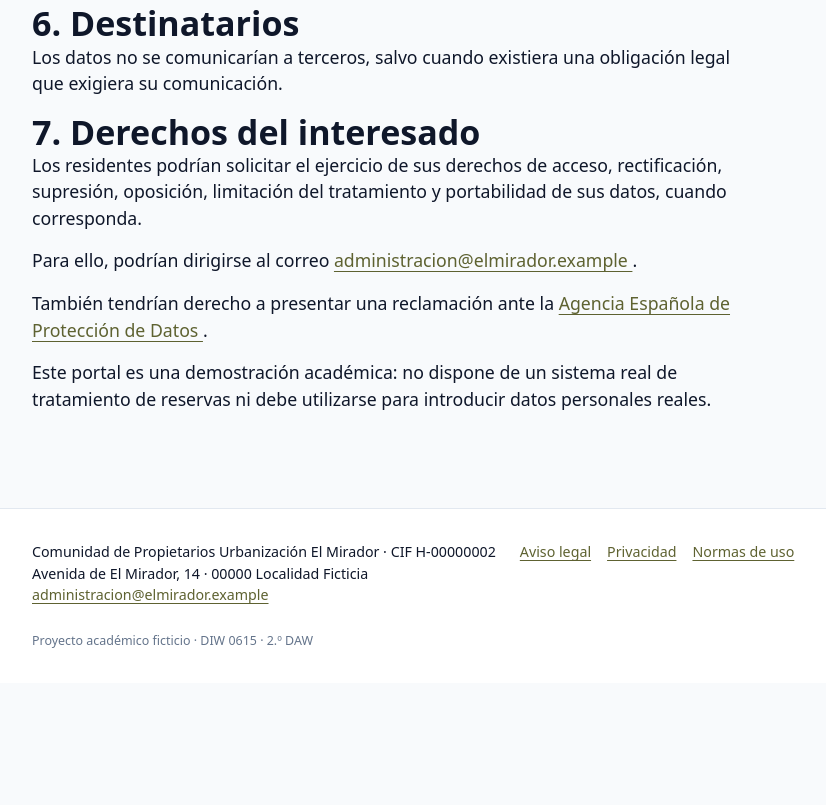
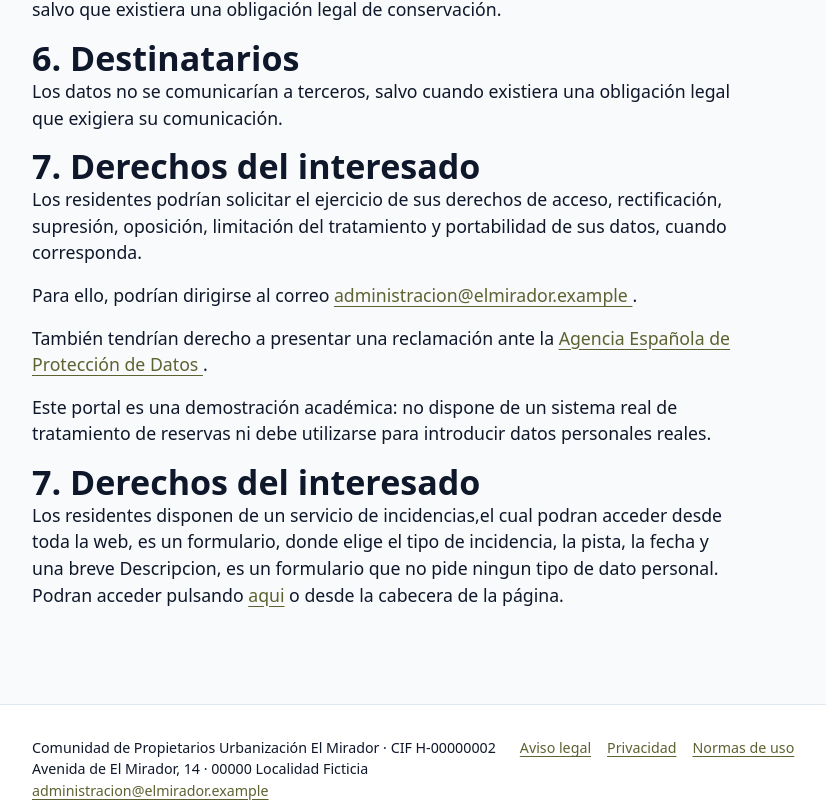
Before and after one commit to HectorAGGA/padelcomunidad, a website: page privacidad.html in a window 1280 px wide. Shown: the part 1521-2326 px from the top of the page, without its empty margins (16-842 px from the left). Before the commit the page ends 2204 px from the top, so only its background shows below. Drawn offline with Linux system fonts and the light colour scheme.

Commit message:
CHECK: pagina de incidencias 2

```diff
--- a/privacidad.html
+++ b/privacidad.html
@@ -55,6 +55,7 @@
           <li><a href="#conservacion">Conservación</a></li>
           <li><a href="#destinatarios">Destinatarios</a></li>
           <li><a href="#derechos">Derechos del interesado</a></li>
+          <li><a href="#incidencias">Servicio de Incidencias</a></li>
         </ol>
       </nav>
 
@@ -190,6 +191,19 @@
           introducir datos personales reales.
         </p>
       </section>
+      <section aria-labelledby="incidencias">
+        <h2 id="incidencias">7. Derechos del interesado</h2>
+
+        <p>
+          Los residentes disponen de un servicio de incidencias,el cual
+          podran acceder desde toda la web, es un formulario, donde elige
+          el tipo de incidencia, la pista, la fecha y una breve Descripcion,
+          es un formulario que no pide ningun tipo de dato personal.
+          Podran acceder pulsando <a href="incidencias.html">aqui</a> o desde la cabecera de la página.
+        </p>
+
+
+      </section>
     </article>
   </main>
 
```
